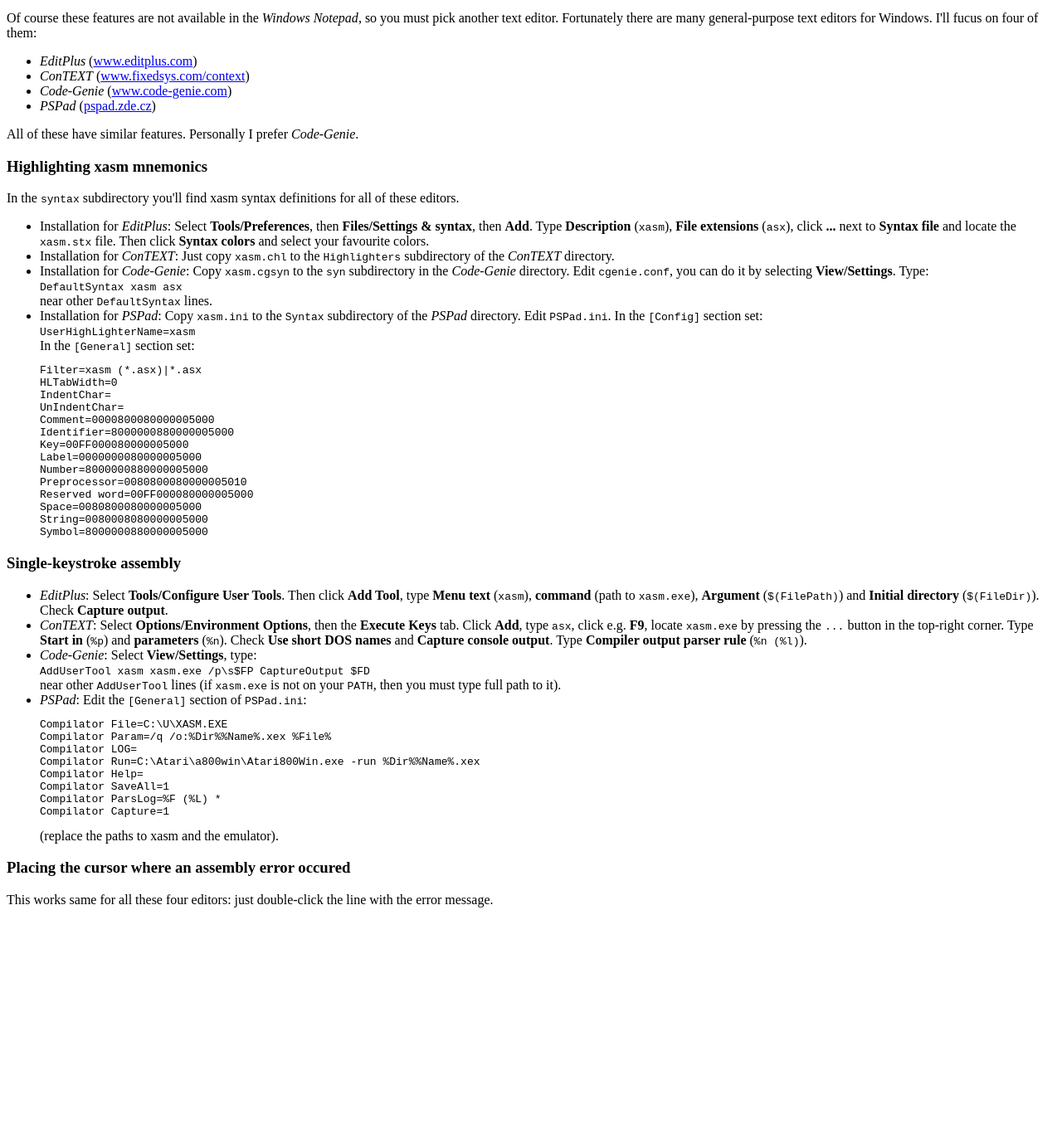
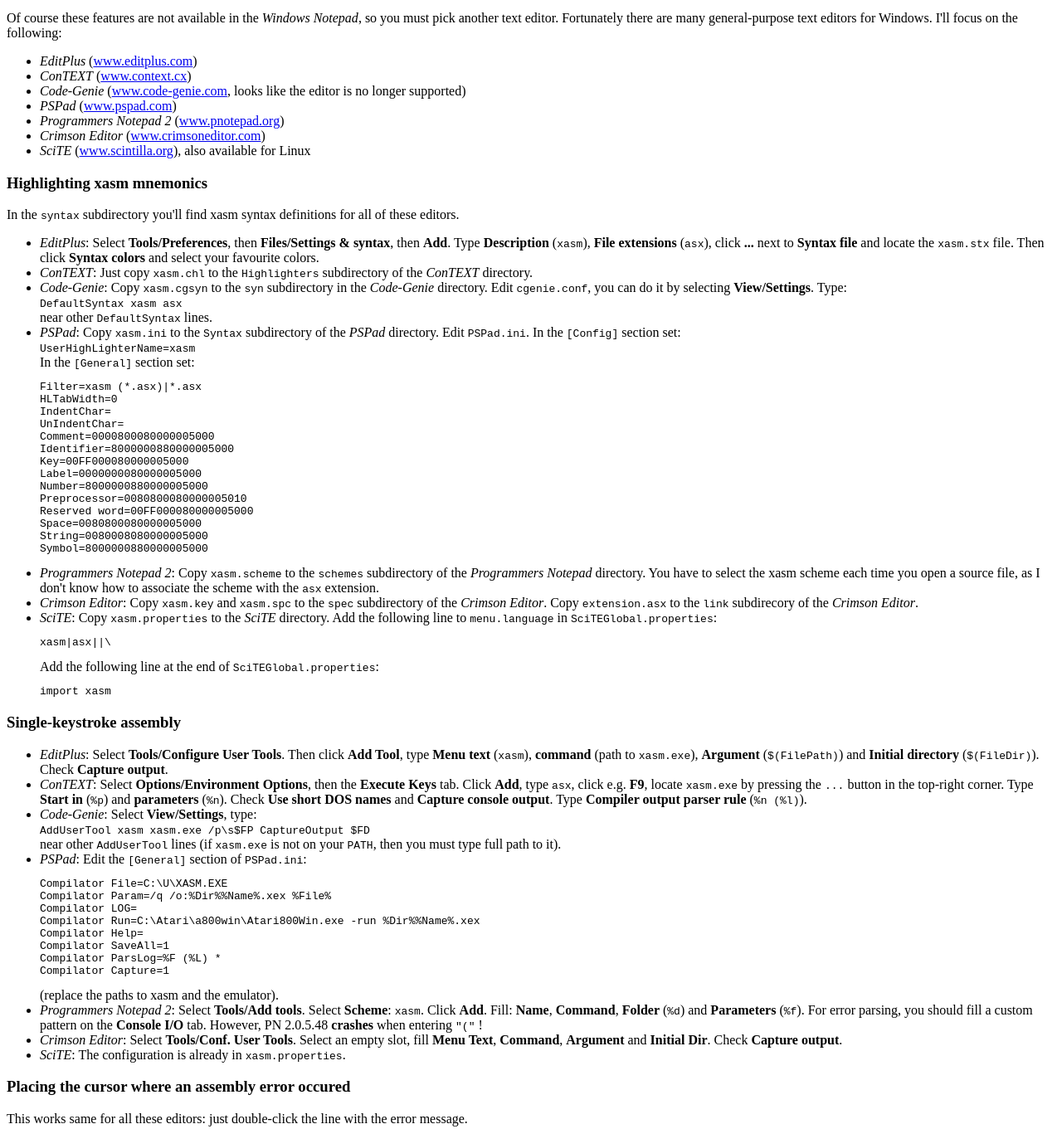
Before and after one commit to pfusik/xasm, a plain HTML site: page doc/editors.htm in a window 1280 px wide. Shown: the part 158-1519 px from the top of the page at 83% size. Before the commit the page ends 1268 px from the top, so only its background shows below. Drawn offline with Linux system fonts and the light colour scheme.

Commit message:
xasm 2.6.1 release.

```diff
--- a/doc/editors.htm
+++ b/doc/editors.htm
@@ -15,39 +15,45 @@
 </ul>
 <p>Of course these features are not available in the <i>Windows Notepad</i>,
 so you must pick another text editor. Fortunately there are many
-general-purpose text editors for Windows. I'll fucus on four of them:</p>
+general-purpose text editors for Windows. I'll focus on the following:</p>
 <ul>
 <li><i>EditPlus</i>
 (<a href="http://www.editplus.com">www.editplus.com</a>)</li>
 <li><i>ConTEXT</i>
-(<a href="http://www.fixedsys.com/context">www.fixedsys.com/context</a>)</li>
+(<a href="http://www.context.cx">www.context.cx</a>)</li>
 <li><i>Code-Genie</i>
-(<a href="http://www.code-genie.com">www.code-genie.com</a>)</li>
+(<a href="http://www.code-genie.com">www.code-genie.com</a>,
+looks like the editor is no longer supported)</li>
 <li><i>PSPad</i>
-(<a href="http://pspad.zde.cz">pspad.zde.cz</a>)</li>
+(<a href="http://www.pspad.com">www.pspad.com</a>)</li>
+<li><i>Programmers Notepad 2</i>
+(<a href="http://www.pnotepad.org">www.pnotepad.org</a>)</li>
+<li><i>Crimson Editor</i>
+(<a href="http://www.crimsoneditor.com">www.crimsoneditor.com</a>)</li>
+<li><i>SciTE</i>
+(<a href="http://www.scintilla.org">www.scintilla.org</a>),
+also available for Linux</li>
 </ul>
-<p>All of these have similar features. Personally I prefer
-<i>Code-Genie</i>.</p>
 <h3>Highlighting xasm mnemonics</h3>
 <p>In the <tt>syntax</tt> subdirectory you'll find xasm syntax definitions
 for all of these editors.</p>
 <ul>
-<li>Installation for <i>EditPlus</i>:
+<li><i>EditPlus</i>:
 Select <b>Tools/Preferences</b>, then <b>Files/Settings &amp; syntax</b>,
 then <b>Add</b>. Type <b>Description</b> (<tt>xasm</tt>),
 <b>File extensions</b> (<tt>asx</tt>), click <b>...</b> next to <b>Syntax
 file</b> and locate the <tt>xasm.stx</tt> file. Then click
 <b>Syntax colors</b> and select your favourite colors.</li>
-<li>Installation for <i>ConTEXT</i>: Just copy <tt>xasm.chl</tt>
+<li><i>ConTEXT</i>: Just copy <tt>xasm.chl</tt>
 to the <tt>Highlighters</tt> subdirectory of the <i>ConTEXT</i>
 directory.</li>
-<li>Installation for <i>Code-Genie</i>:
+<li><i>Code-Genie</i>:
 Copy <tt>xasm.cgsyn</tt> to the <tt>syn</tt> subdirectory in the
 <i>Code-Genie</i> directory. Edit <tt>cgenie.conf</tt>, you can do it by
 selecting <b>View/Settings</b>. Type:<br/>
 <tt>DefaultSyntax&nbsp;xasm&nbsp;asx</tt><br/>
 near other <tt>DefaultSyntax</tt> lines.</li>
-<li>Installation for <i>PSPad</i>: Copy <tt>xasm.ini</tt> to the
+<li><i>PSPad</i>: Copy <tt>xasm.ini</tt> to the
 <tt>Syntax</tt> subdirectory of the <i>PSPad</i> directory. Edit
 <tt>PSPad.ini</tt>. In the <tt>[Config]</tt> section set:<br/>
 <tt>UserHighLighterName=xasm</tt><br/>
@@ -66,6 +72,22 @@ Reserved word=00FF000080000005000
 Space=0080800080000005000
 String=0080008080000005000
 Symbol=8000000880000005000
+</pre></li>
+<li><i>Programmers Notepad 2</i>: Copy <tt>xasm.scheme</tt>
+to the <tt>schemes</tt> subdirectory of the <i>Programmers Notepad</i>
+directory. You have to select the xasm scheme each time you open a source
+file, as I don't know how to associate the scheme with the <tt>asx</tt>
+extension.</li>
+<li><i>Crimson Editor</i>: Copy <tt>xasm.key</tt>
+and <tt>xasm.spc</tt> to the <tt>spec</tt> subdirectory
+of the <i>Crimson Editor</i>. Copy <tt>extension.asx</tt> to the <tt>link</tt>
+subdirecory of the <i>Crimson Editor</i>.</li>
+<li><i>SciTE</i>: Copy <tt>xasm.properties</tt> to the <i>SciTE</i> directory.
+Add the following line to <tt>menu.language</tt> in <tt>SciTEGlobal.properties</tt>:
+<pre>xasm|asx||\
+</pre>
+Add the following line at the end of <tt>SciTEGlobal.properties</tt>:
+<pre>import xasm
 </pre></li>
 </ul>
 <h3>Single-keystroke assembly</h3>
@@ -97,9 +119,18 @@ Compilator ParsLog=%F (%L) *
 Compilator Capture=1
 </pre>
 (replace the paths to xasm and the emulator).</li>
+<li> <i>Programmers Notepad 2</i>: Select <b>Tools/Add tools</b>. Select
+<b>Scheme</b>: <tt>xasm</tt>. Click <b>Add</b>. Fill: <b>Name</b>,
+<b>Command</b>, <b>Folder</b> (<tt>%d</tt>) and <b>Parameters</b> (<tt>%f</tt>).
+For error parsing, you should fill a custom pattern on the <b>Console I/O</b>
+tab. However, PN 2.0.5.48 <b>crashes</b> when entering <tt>"("</tt> !</li>
+<li> <i>Crimson Editor</i>: Select <b>Tools/Conf. User Tools</b>. Select
+an empty slot, fill <b>Menu Text</b>, <b>Command</b>, <b>Argument</b>
+and <b>Initial Dir</b>. Check <b>Capture output</b>.</li>
+<li> <i>SciTE</i>: The configuration is already in <tt>xasm.properties</tt>.</li>
 </ul>
 <h3>Placing the cursor where an assembly error occured</h3>
-<p>This works same for all these four editors: just double-click the line
+<p>This works same for all these editors: just double-click the line
 with the error message.</p>
 </body>
 </html>
```
Also changed, not shown: doc/xasm.htm (+18 -3 lines), 5 other files.
